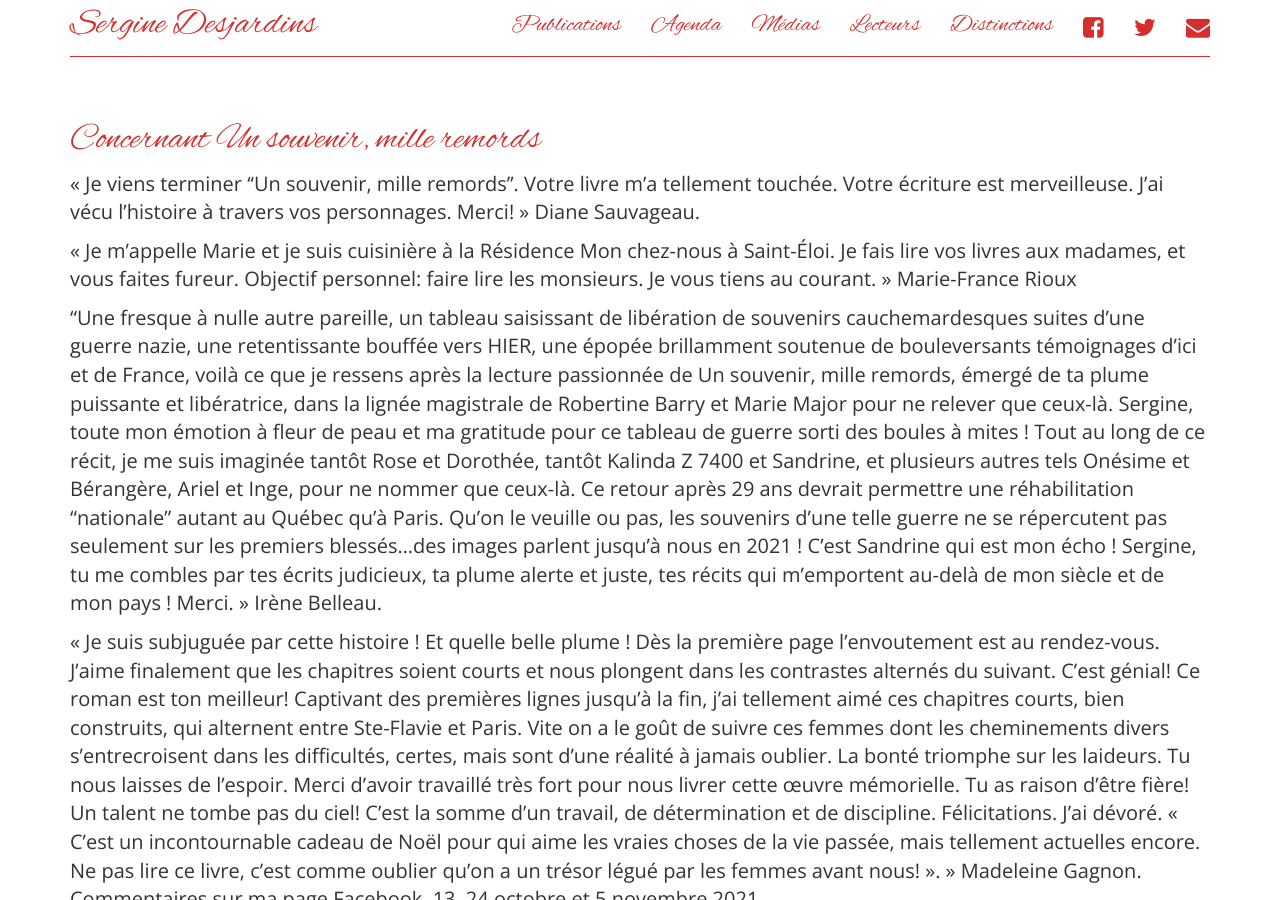
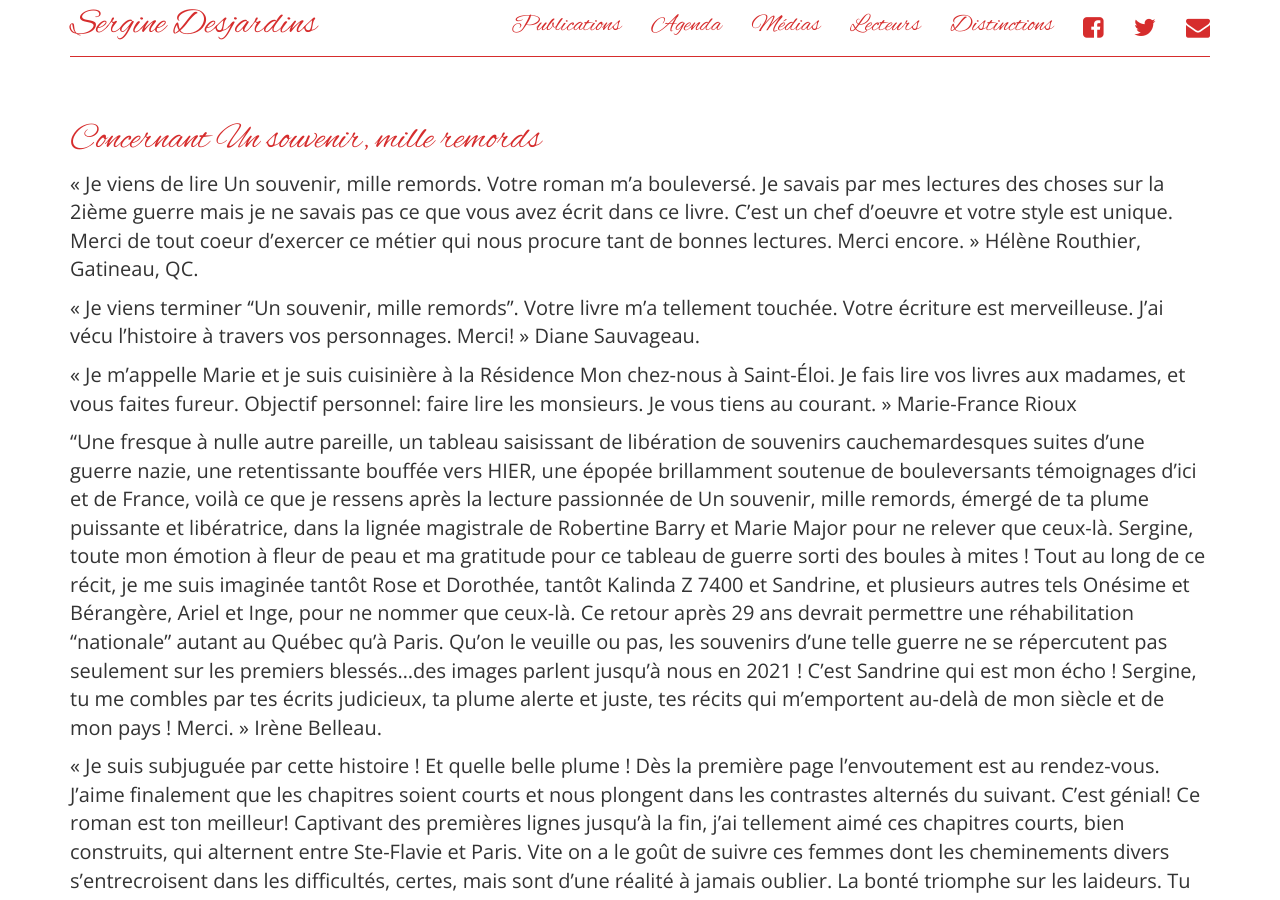
Before and after one commit to serginedesjardins/serginedesjardins.github.io, a Jekyll site: the page built from lecteurs.md, in a window 1280 px wide and 900 px high. Built offline with Jekyll 4.4.1, drawn with Linux system fonts in a browser that asks for light colours; nearby versions of some CDN libraries.

Commit message:
Hélene Routhier

```diff
--- a/lecteurs.md
+++ b/lecteurs.md
@@ -5,6 +5,8 @@ permalink: /lecteurs/
 ---
 
 # Concernant Un souvenir, mille remords
+
+« Je viens de lire Un souvenir, mille remords. Votre roman m'a bouleversé.  Je savais par mes lectures des choses sur la 2ième guerre mais je ne savais pas ce que vous avez écrit dans ce livre.  C'est un chef d'oeuvre et votre style est unique.  Merci de tout coeur d'exercer ce métier qui nous procure tant de bonnes lectures.  Merci encore. » Hélène Routhier, Gatineau, QC.
 
 « Je viens terminer ''Un souvenir, mille remords''.  Votre livre m'a tellement touchée.  Votre écriture est merveilleuse.  J'ai vécu l'histoire à travers vos personnages.  Merci! » Diane Sauvageau.
 
```
